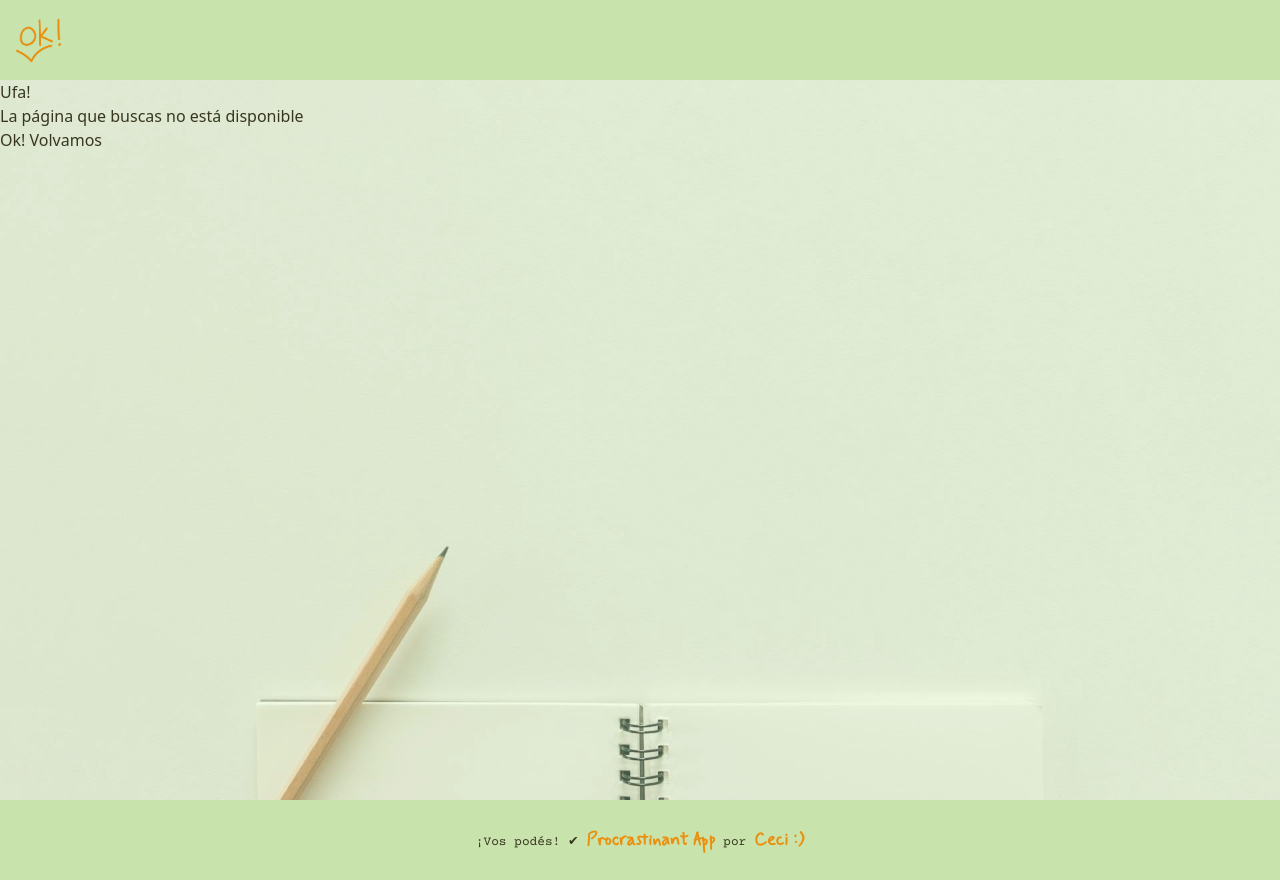
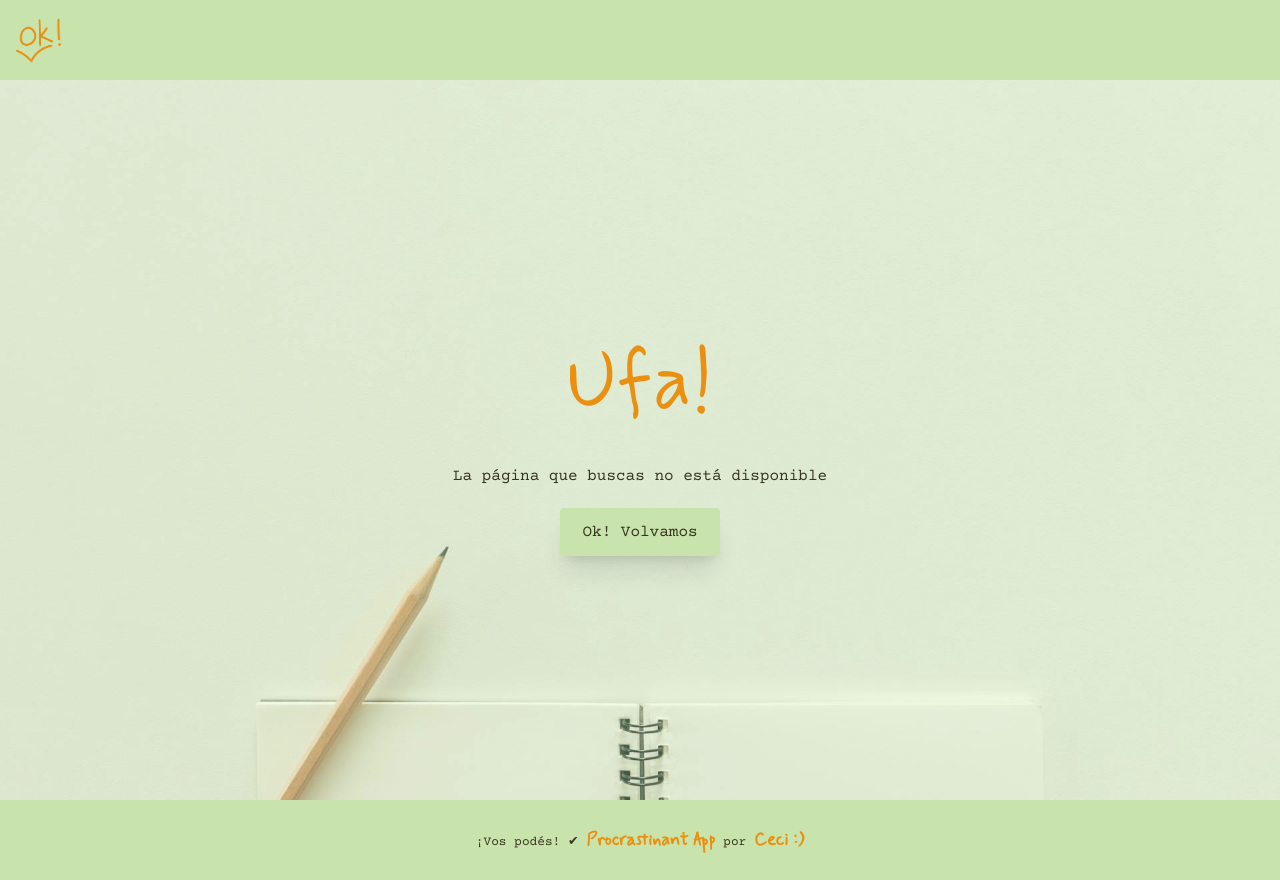
Before and after one commit to MCeciliaLuna/procrastinant-app, a React (Vite) app: page /error in a window 1280 px wide. Built offline with nearby package versions, Linux system fonts and the light colour scheme.

Commit message:
pagina de error lista

```diff
--- a/src/pages/Inicio.jsx
+++ b/src/pages/Inicio.jsx
@@ -1,4 +1,3 @@
-import LogoApp from "@/shared/components/layout/LogoApp";
 import Frase from "@/shared/components/Frase";
 import BotonSimple from "@/shared/components/layout/BotonSimple";
 import Title from "@/shared/components/layout/Title";
@@ -10,25 +9,22 @@ function Inicio() {
       <div className="flex flex-col items-center justify-center">
         <Title
           level={1}
-          className="font-primary text-5xl text-orange pb-5 mt-10"
+          className="font-primary text-[2.5em] text-orange pb-5 mt-5"
         >
           Procrastinan&apos;t App
         </Title>
-      </div>
-      <div className="w-screen flex items-center justify-center">
-        <LogoApp width="200px" />
       </div>
       <div className="py-5 mt-2">
         <Frase className="font-secondary text-[1.2em]" />
       </div>
       <div className="flex items-center justify-center gap-5 pt-5">
         <Link to="/login">
-          <BotonSimple className="bg-green font-secondary p-3 rounded shadow-xl w-40 cursor-pointer hover:shadow-none transition-all">
+          <BotonSimple className="bg-green font-secondary p-3 rounded shadow-xl w-40 cursor-pointer hover:shadow-none active:bg-light transition delay-50 duration-150 ease-in-out">
             Iniciar sesión
           </BotonSimple>
         </Link>
-        <Link to="/register">
-          <BotonSimple className="bg-orange font-secondary p-3 rounded shadow-xl w-40 cursor-pointer hover:shadow-none transition-all">
+        <Link to="/registro">
+          <BotonSimple className="bg-orange font-secondary p-3 rounded shadow-xl w-40 cursor-pointer hover:shadow-none active:bg-light transition delay-50 duration-150 ease-in-out">
             Registrarse
           </BotonSimple>
         </Link>
--- a/src/pages/PaginaError.jsx
+++ b/src/pages/PaginaError.jsx
@@ -1,14 +1,23 @@
-import BotonSimple from '@/shared/components/layout/BotonSimple';
-import Title from '@/shared/components/layout/Title';
-import Parrafo from '@/shared/components/layout/Parrafo';
+import BotonSimple from "@/shared/components/layout/BotonSimple";
+import Title from "@/shared/components/layout/Title";
+import Parrafo from "@/shared/components/layout/Parrafo";
+import { Link } from "react-router-dom";
 
 function PaginaError() {
   return (
-    <>
-      <Title level={1}>Ufa!</Title>
-      <Parrafo>La página que buscas no está disponible</Parrafo>
-      <BotonSimple>Ok! Volvamos</BotonSimple>
-    </>
+    <div className="flex flex-col items-center justify-center h-[90vh]">
+      <Title level={1} className="font-primary text-[5em] text-orange pb-5">
+        Ufa!
+      </Title>
+      <Parrafo className="text-center font-secondary text-dark px-5">
+        La página que buscas no está disponible
+      </Parrafo>
+      <Link to="/">
+        <BotonSimple className="bg-lightsecondary font-secondary mt-5 p-3 rounded shadow-xl w-40 cursor-pointer hover:shadow-none transition delay-50 duration-150 ease-in-out">
+          Ok! Volvamos
+        </BotonSimple>
+      </Link>
+    </div>
   );
 }
 
```
